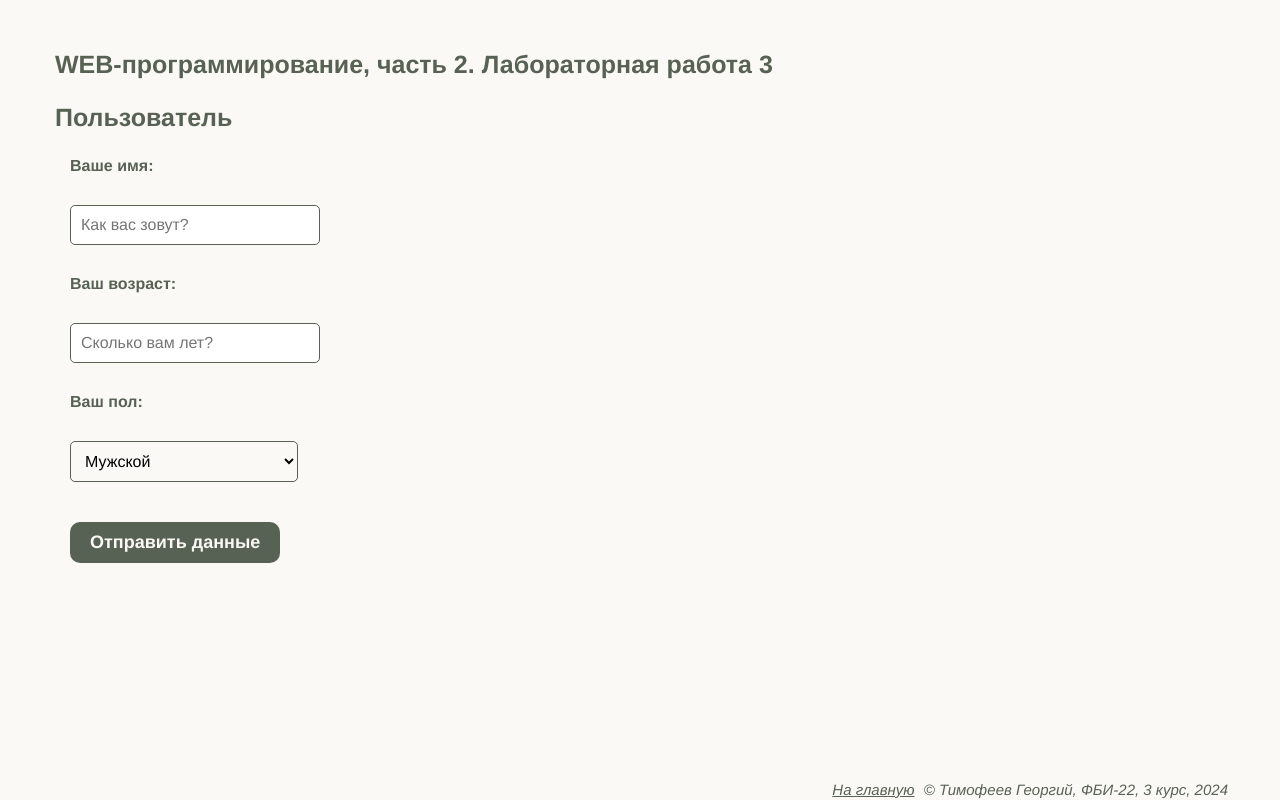
After one commit to GeorgyTimofeev/web-programming-labs-2, a Flask app: page /lab3/form1/ in a window 1280 px wide. The commit adds this page. Run offline with Flask 3, Linux system fonts and the light colour scheme.

Commit message:
Форма

```diff
--- a/lab3.py
+++ b/lab3.py
@@ -22,3 +22,31 @@ def del_cookies():
     resp.delete_cookie('age')
     resp.delete_cookie('name_color')
     return resp
+
+@lab3.route('/lab3/form1/')
+def form1():
+    user = request.args.get('user')
+    age = request.args.get('age')
+    sex = request.args.get('sex')
+
+    if request.args.get('clear'):
+        resp = make_response(redirect(url_for('lab3.form1')))
+        resp.set_cookie('user', '', expires=0)
+        resp.set_cookie('age', '', expires=0)
+        resp.set_cookie('sex', '', expires=0)
+        return resp
+
+    if user or age or sex:
+        resp = make_response(render_template('lab3/form1.html', user=user, age=age, sex=sex))
+        if user:
+            resp.set_cookie('user', user)
+        if age:
+            resp.set_cookie('age', age)
+        if sex:
+            resp.set_cookie('sex', sex)
+        return resp
+
+    user = request.cookies.get('user')
+    age = request.cookies.get('age')
+    sex = request.cookies.get('sex')
+    return render_template('lab3/form1.html', user=user, age=age, sex=sex)
--- a/static/main.css
+++ b/static/main.css
@@ -92,6 +92,101 @@ h1 {
     font-size: 25px;
 }
 
+h2 {
+    text-align: left;
+    line-height: 1.5;
+    margin: 20px 30px 10px 5px;
+    font-size: 20px;
+}
+
 div {
     margin: 20px;
 }
+
+button {
+    background-color: rgb(88, 98, 84);
+    color: rgb(251, 249, 246);
+    font-family: Helvetica;
+    font-size: 18px;
+    font-weight: bold;
+    border: none;
+    border-radius: 10px;
+    padding: 10px 20px;
+    cursor: pointer;
+    margin: 10px 0;
+}
+
+button:hover {
+    background-color: rgb(72, 80, 69);
+}
+
+input[type="text"],
+input[type="email"],
+input[type="password"],
+textarea {
+    width: 20%;
+    padding: 10px;
+    margin: 10px 0;
+    border: 1px solid rgb(88, 98, 84);
+    border-radius: 5px;
+    font-family: Helvetica;
+    font-size: 16px;
+}
+
+input[type="text"]:focus,
+input[type="email"]:focus,
+input[type="password"]:focus,
+textarea:focus {
+    border-color: rgb(72, 80, 69);
+    outline: none;
+}
+
+form {
+    margin: 20px 0;
+}
+
+label {
+    font-family: Helvetica;
+    font-size: 16px;
+    color: rgb(88, 98, 84);
+    margin-bottom: 5px;
+    display: block;
+}
+
+input[type="number"] {
+    width: 20%;
+    padding: 10px;
+    margin: 10px 0;
+    border: 1px solid rgb(88, 98, 84);
+    border-radius: 5px;
+    font-family: Helvetica;
+    font-size: 16px;
+}
+
+input[type="number"]:focus {
+    border-color: rgb(72, 80, 69);
+    outline: none;
+}
+
+select {
+    width: 20%;
+    padding: 10px;
+    margin: 10px 0;
+    border: 1px solid rgb(88, 98, 84);
+    border-radius: 5px;
+    font-family: Helvetica;
+    font-size: 16px;
+    background-color: rgb(251, 249, 246);
+}
+
+select:focus {
+    border-color: rgb(72, 80, 69);
+    outline: none;
+}
+
+option {
+    font-family: Helvetica;
+    font-size: 16px;
+    color: rgb(88, 98, 84);
+    background-color: rgb(251, 249, 246);
+}
--- /dev/null
+++ b/templates/lab3/form1.html
@@ -0,0 +1,41 @@
+{% extends "base.html" %} {% block lab %} Лабораторная работа 3 {% endblock %}
+{% block main %} {% if user %}
+<div>
+    <h1>Привет, {{ user }}!</h1>
+    <h2>Ваш возраст: {{ age }}</h2>
+    <h2>Ваш пол: {{ sex }}</h2>
+    <h2>Добро пожаловать на сайт. Давно не виделись</h2>
+</div>
+
+<div>
+    <a href="/lab3/form1?clear=true">Заново</a>
+</div>
+
+{% else %}
+
+<h1>Пользователь</h1>
+<form method="get">
+    <div>
+        <label><b>Ваше имя:</b></label>
+    </div>
+    <div>
+        <input type="text" placeholder="Как вас зовут?" name="user" />
+    </div>
+    <div>
+        <label><b>Ваш возраст:</b></label>
+    </div>
+    <div>
+        <input type="number" placeholder="Сколько вам лет?" name="age" />
+    </div>
+    <div>
+        <label><b>Ваш пол:</b></label>
+    </div>
+    <div>
+        <select name="sex">
+            <option value="male">Мужской</option>
+            <option value="female">Женский</option>
+        </select>
+    </div>
+    <div><button type="submit">Отправить данные</button></div>
+</form>
+{% endif %} {% endblock %}
```
Also changed, not shown: templates/lab3/cookie.html (deleted).
